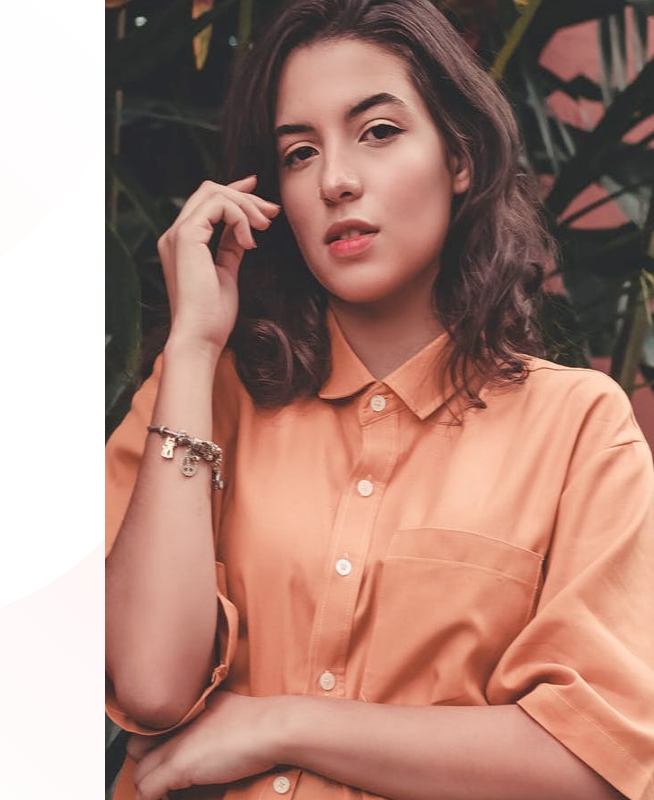
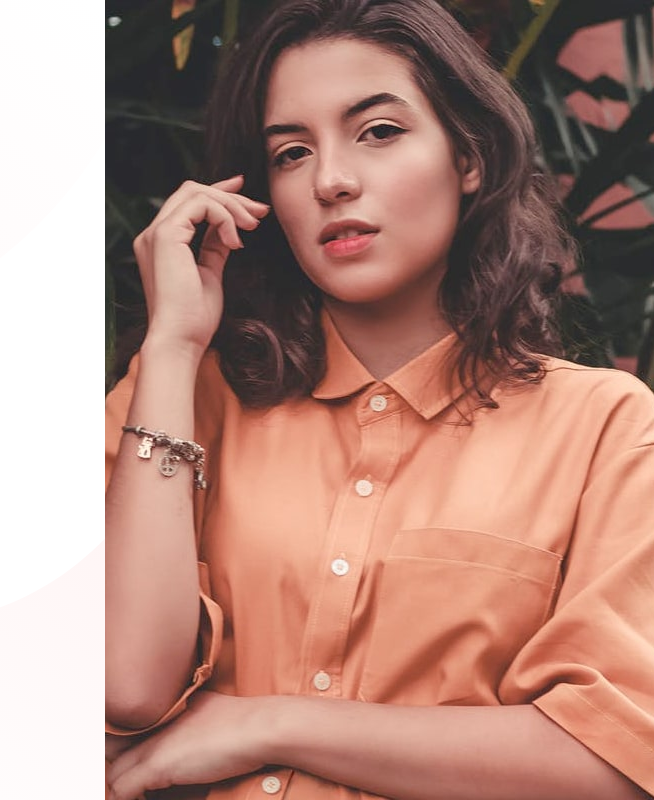
Before and after one commit to Triccy188/Base-apparel-coming-soon-project, a plain HTML site: page index.html in a window 1280 px wide. Shown: the full height of the page, 626-1280 px from the left. Drawn offline with Linux system fonts and the light colour scheme.

Commit message:
added the css property;object fix cover on the img and gave it a max- width of 100% to avoid the image from shrinkage

```diff
--- a/style.css
+++ b/style.css
@@ -46,8 +46,10 @@ body {
   width: 45%;
 }
 .profile img {
+  max-width: 100%;
   height: 100%;
   width: 100%;
+  object-fit: cover;
 }
 .we {
   color: hsl(0, 36%, 70%);
```
